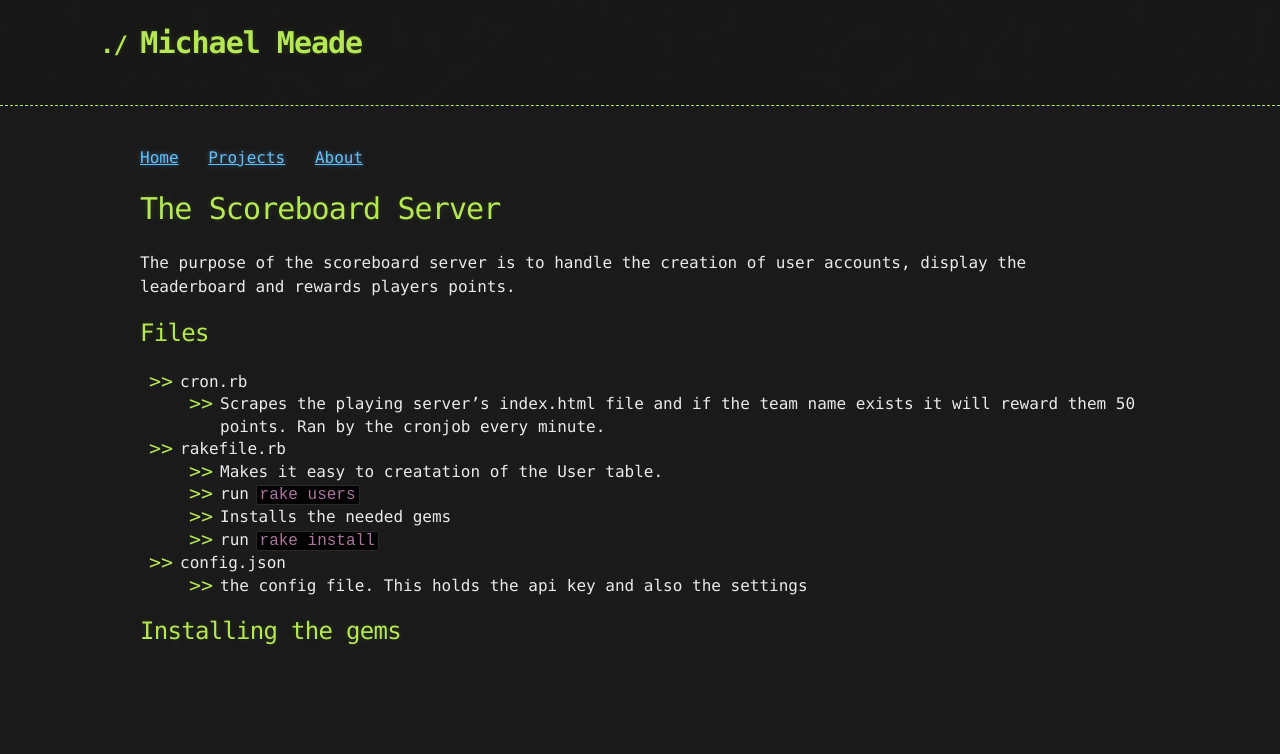
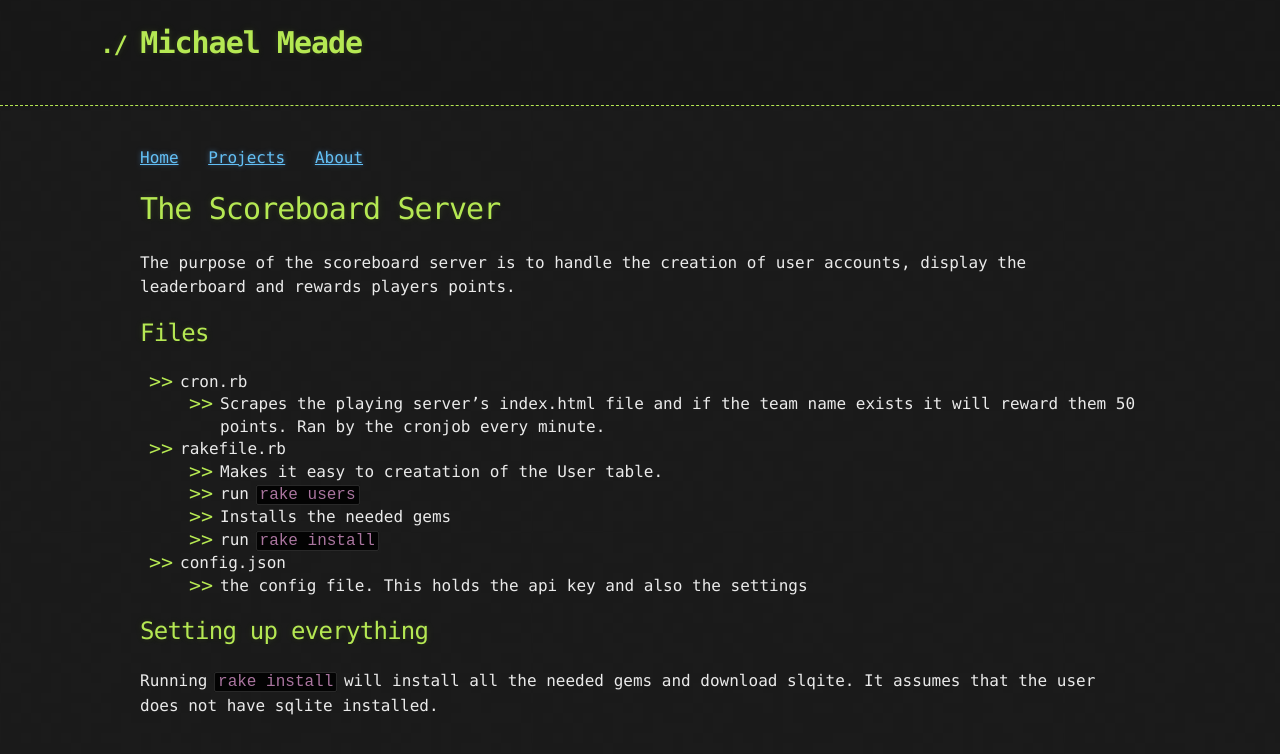
Before and after one commit to Michael-Meade/MinerFind, a Jekyll site: the page built from Projects/leaderboard.md, in a window 1280 px wide. Shown: the top 754 px of the page. Built offline with Jekyll 4.4.1, drawn with Linux system fonts in a browser that asks for light colours; our own code applies the rules of GitHub Pages for plain Markdown files; the repository's description, which GitHub fills in, is left out.

Commit message:
Update leaderboard.md

````diff
--- a/Projects/leaderboard.md
+++ b/Projects/leaderboard.md
@@ -14,4 +14,5 @@ The purpose of the scoreboard server is to handle the creation of user accounts,
   - the config file. This holds the api key and also the settings
 
 
-## Installing the gems
+## Setting up everything
+Running ```rake install``` will install all the needed gems and download slqite. It assumes that the user does not have sqlite installed.<br>
````
